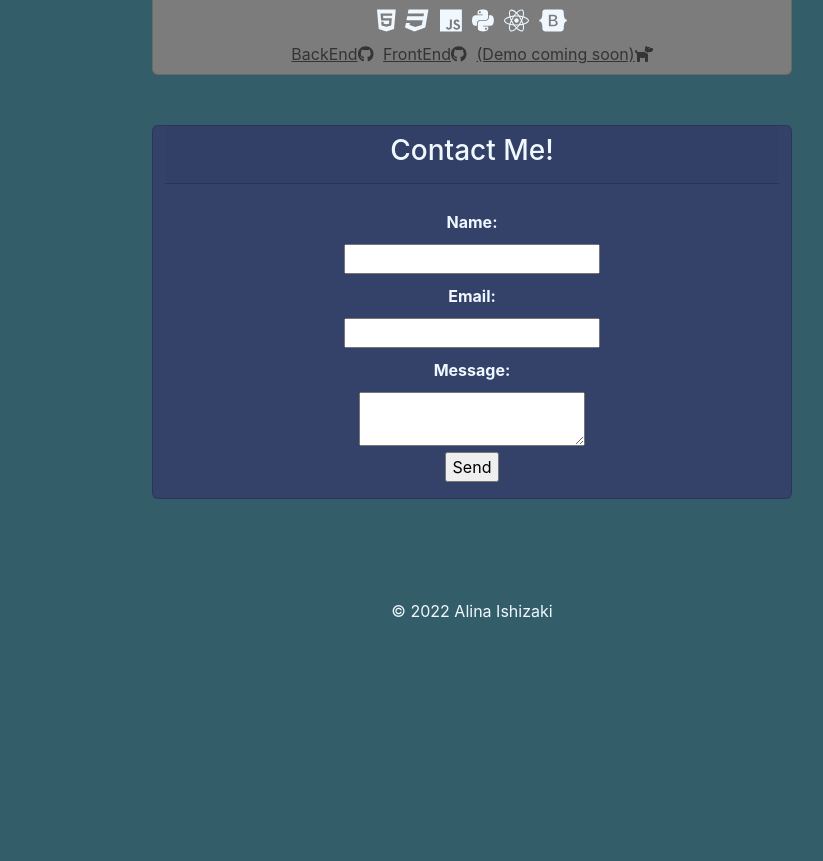
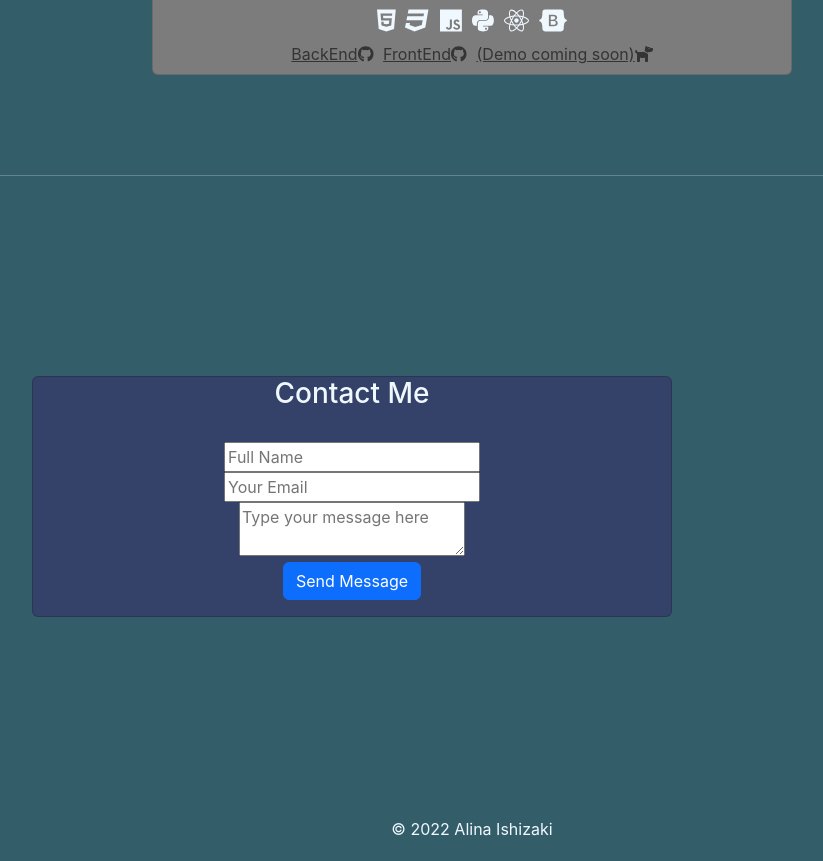
Before and after one commit to amishizaki/portfolio-client, a React (Create React App) app: page / in a window 1280 px wide. Shown: the part 3220-4081 px from the top of the page, without its empty margins (168-991 px from the left). Before the commit the page ends 3863 px from the top, so only its background shows below. Built offline with nearby package versions, Linux system fonts and the light colour scheme; the HTML template or start-up script is replaced by a standard one.

Commit message:
moving styling to css

```diff
--- a/src/components/Contact.js
+++ b/src/components/Contact.js
@@ -1,6 +1,6 @@
 import React, { useRef } from 'react'
 import emailjs from '@emailjs/browser'
-import { Card, Button } from 'react-bootstrap'
+import { Card, Button, Form } from 'react-bootstrap'
 
 const Contact = () => {
 const form = useRef();
@@ -17,24 +17,23 @@ const form = useRef();
   };
 
   return (
-    <Card className='container-sm d-flex justify-content-between' style={{ backgroundColor: '#34426A', maxWidth: '40em' }}>
-        <Card.Header>
+    <Card className='contact container-sm d-flex justify-content-between'>
+        <Card.Title>
             <h3>
-                Contact Me!
+                Contact Me
             </h3>
-        </Card.Header>
+        </Card.Title>
         <Card.Body>
             <div>
-                <form ref={form} onSubmit={sendEmail}>
-                    <label className='label'><b>Name:</b></label>
-                    <input type="text" name="user_name" /><br/>
-                    <label className='label'><b>Email:</b></label>
-                    <input type="email" name="user_email" /><br/>
-                    <label className='label'><b>Message:</b></label>
-                    <textarea name="message" /><br/>
+                <Form ref={form} onSubmit={sendEmail}>
+                    <input classname='contact' type="text" name="user_name" placeholder='Full Name' /><br/>
+                    <input classname='contact' type="email" name="user_email" placeholder='Your Email' /><br/>
+                    <textarea classname='contact' name="message" placeholder='Type your message here' /><br/>
 
-                    <input type="submit" value="Send" />
-                </form>
+                    <Button type="submit">
+                        Send Message
+                    </Button>
+                </Form>
             </div>
 
         </Card.Body>
--- a/src/components/Home.js
+++ b/src/components/Home.js
@@ -28,6 +28,7 @@ const linkStyle = {
 
 
 			<Projects />
+			<hr/>
 			<Contact/>
 
 		</div>
--- a/src/index.css
+++ b/src/index.css
@@ -106,7 +106,9 @@ hr {
   height: 50px;
 }
 
-.label {
-  display: block;
-  margin: 10px;
+.contact {
+  display: inline;
+  margin: 200px;
+  background-color: #34426A;
+  max-width: 40em;
 }
```
